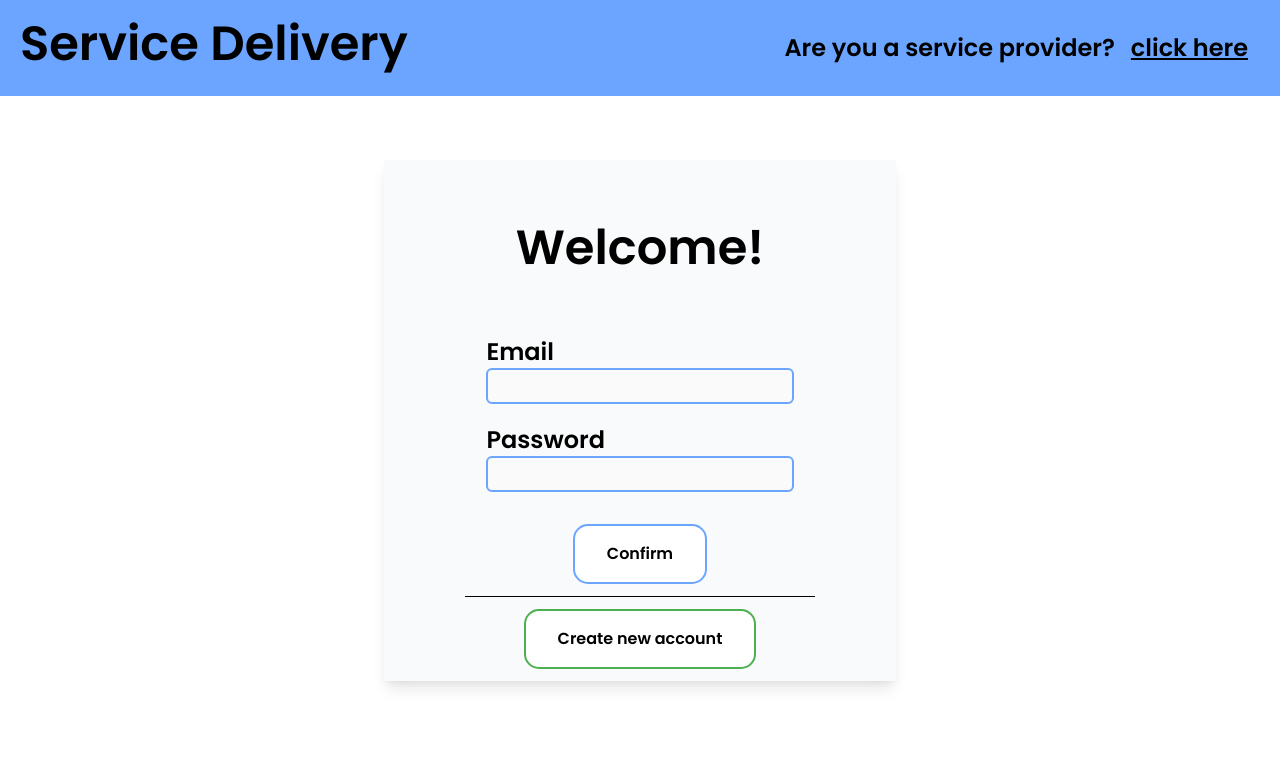
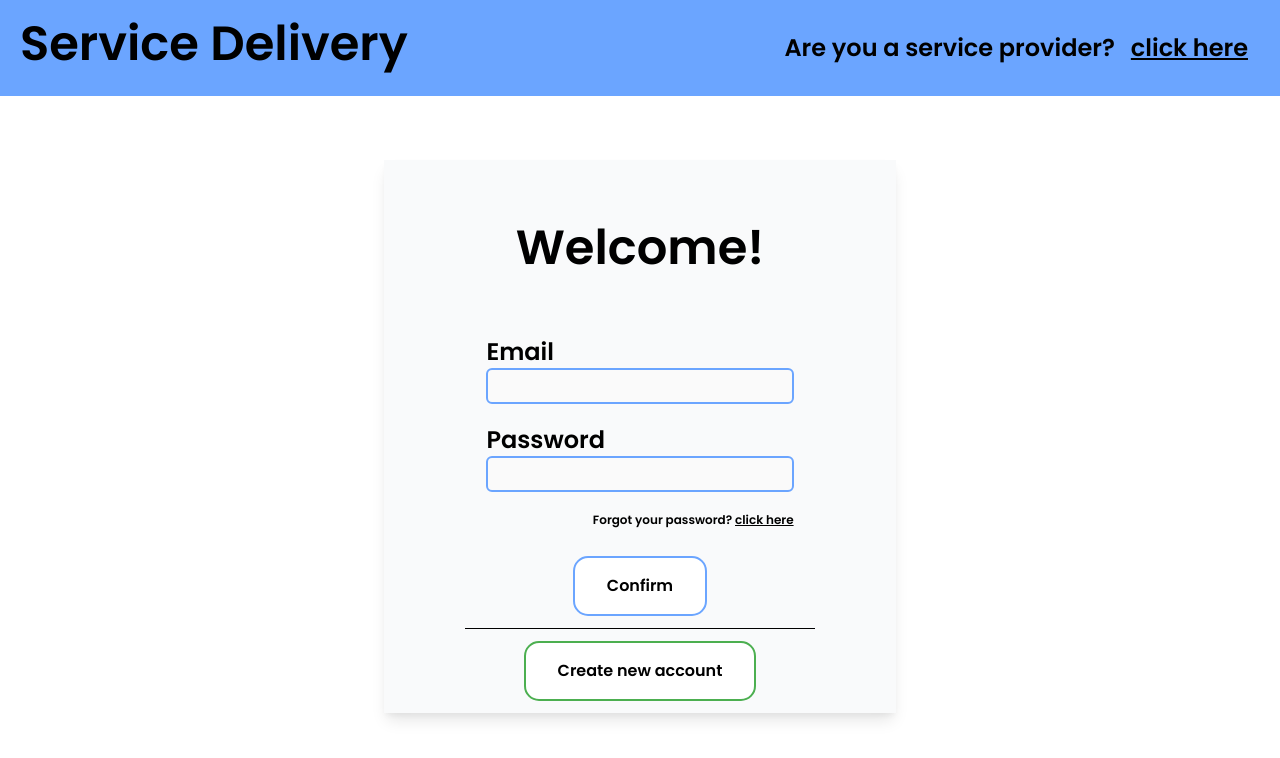
Before and after one commit to Josecisneros001/service-delivery, a React (Create React App) app in the folder frontend/: page / in a window 1280 px wide. Shown: the top 758 px of the page. Built offline with nearby package versions, Linux system fonts and the light colour scheme.

Commit message:
added forgot password functionality

```diff
--- a/frontend/src/Components/UserLogin/UserLogin.tsx
+++ b/frontend/src/Components/UserLogin/UserLogin.tsx
@@ -23,7 +23,9 @@ class UserLogin extends Component {
 
           <div className="w-3/5 m-auto">
             <FormField label="Password" />
+            <div className="text-xs text-right mb-4">Forgot your password? <button className="text-xs underline">click here</button></div>
           </div>
+
 
           <div className="items-center py-2">
             <button className="button button1">Confirm</button>
```
